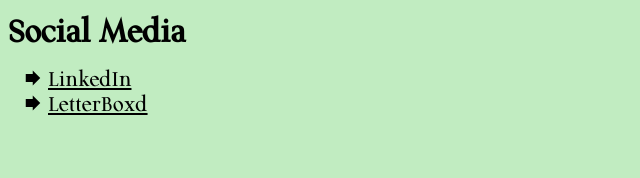
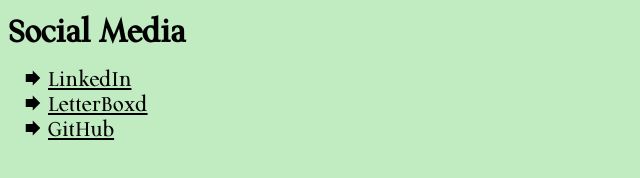
Before and after one commit to MattRangel/my-site, a plain HTML site: page social.html in a window 1280 px wide. Shown: the whole page, without its empty margins (0-640 px from the left). Drawn offline with Linux system fonts and the light colour scheme.

Commit message:
Add github link to social list

```diff
--- a/social.html
+++ b/social.html
@@ -13,6 +13,7 @@
   <ul>
     <li><a href="https://www.linkedin.com/in/matthew-rangel/" target="_blank">LinkedIn</a></li>
     <li><a href="https://boxd.it/2BUup" target="_blank">LetterBoxd</a></li>
+    <li><a href="https://github.com/MattRangel">GitHub</a></li>
   </ul>
 </body>
 </html>
```
